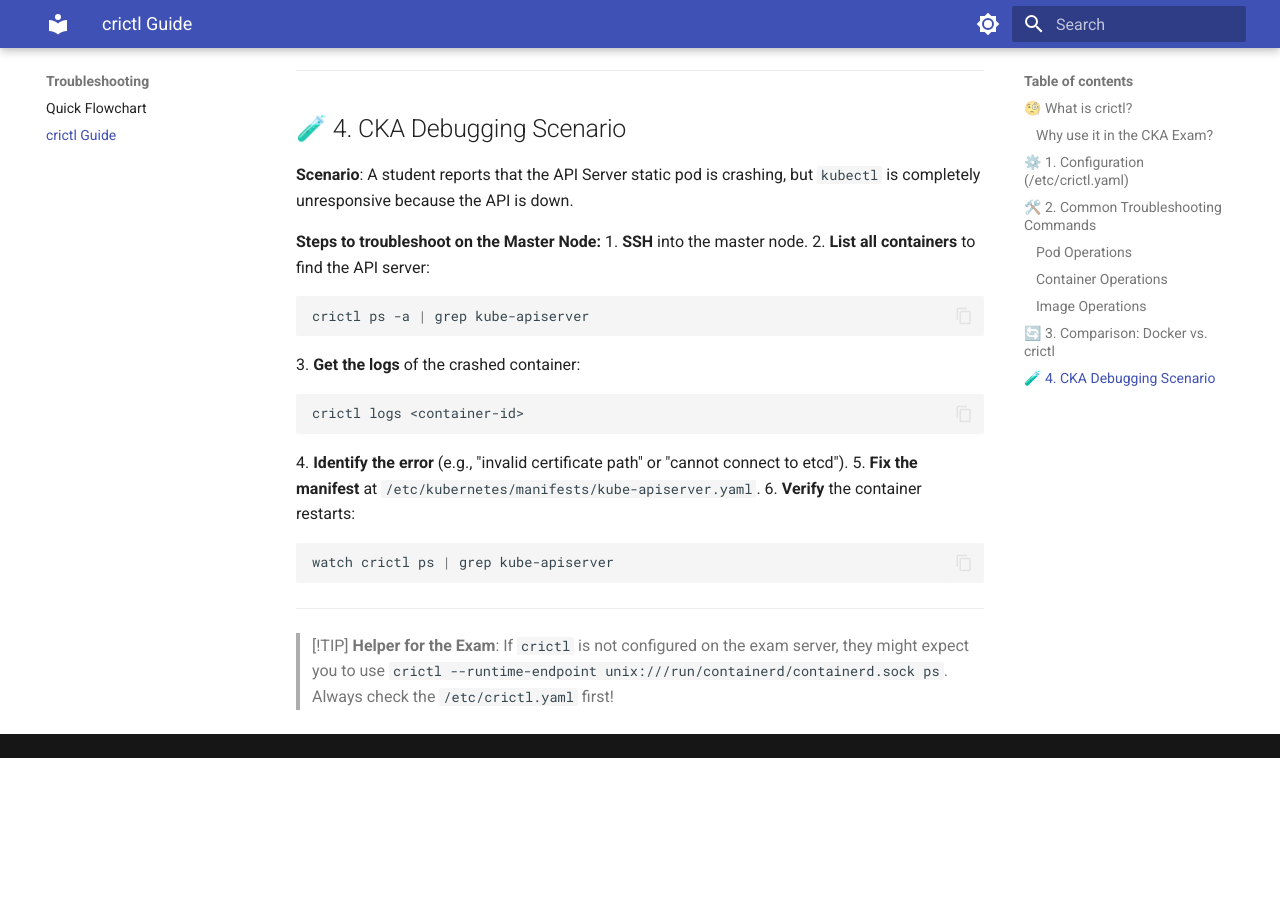
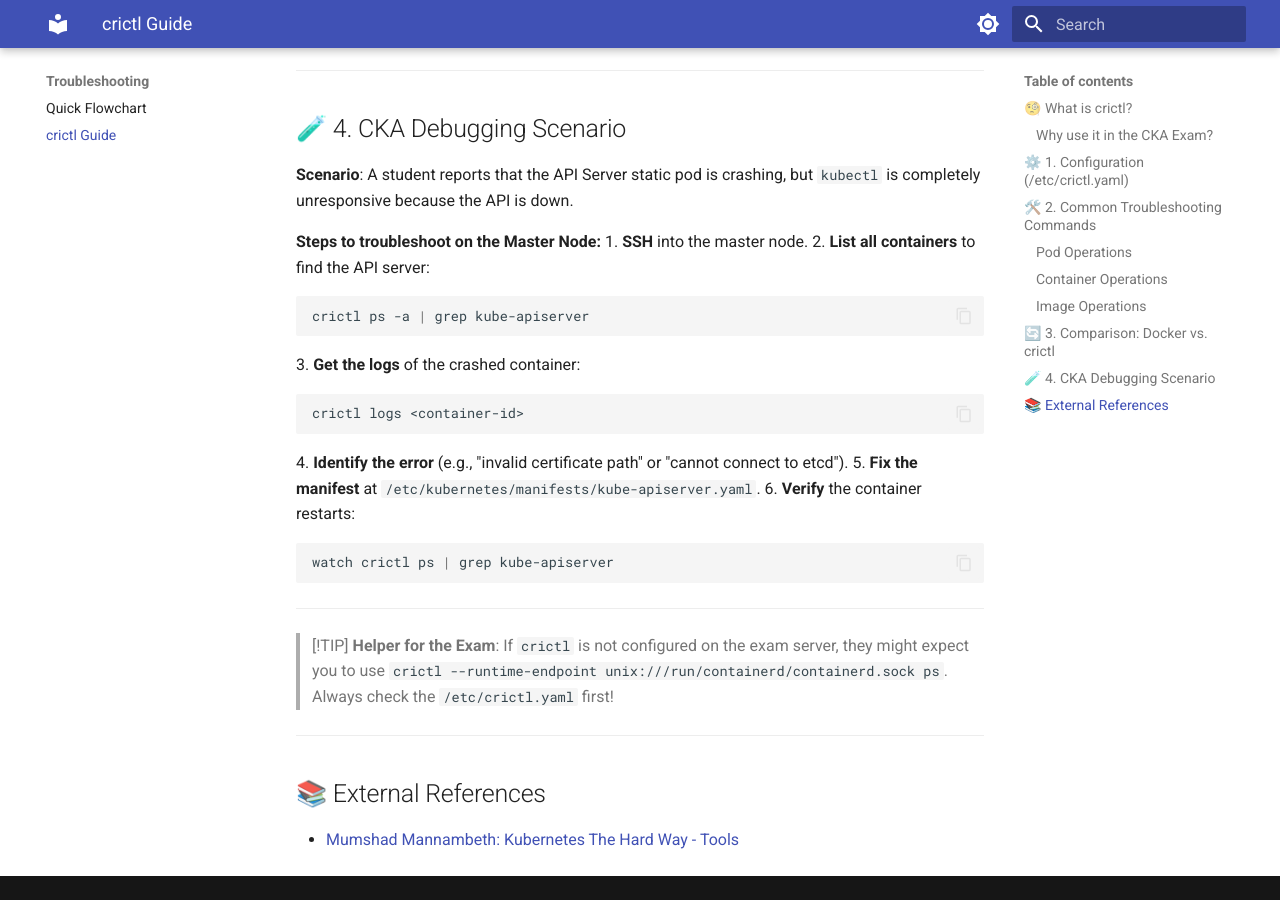
Before and after one commit to kvcenation5/cka-study-guide, an MkDocs documentation site: the page built from docs/troubleshooting/crictl-guide.md, in a window 1280 px wide and 900 px high, scrolled down 2656 px. Built offline with MkDocs 1.6.1 and Material for MkDocs 9.7.7, drawn with Linux system fonts in a browser that asks for light colours; before the commit the page ends 3414 px from its top, so only the background shows below that.

Commit message:
Add External Reference link to Certificate and crictl guides

```diff
--- a/docs/troubleshooting/crictl-guide.md
+++ b/docs/troubleshooting/crictl-guide.md
@@ -102,3 +102,9 @@ debug: false
 
 > [!TIP]
 > **Helper for the Exam**: If `crictl` is not configured on the exam server, they might expect you to use `crictl --runtime-endpoint unix:///run/containerd/containerd.sock ps`. Always check the `/etc/crictl.yaml` first!
+
+---
+
+## 📚 External References
+
+- [Mumshad Mannambeth: Kubernetes The Hard Way - Tools](https://github.com/mmumshad/kubernetes-the-hard-way/tree/master/tools)
```
Also changed, not shown: docs/security/certificate-generation-openssl.md (+6 -0 lines).
